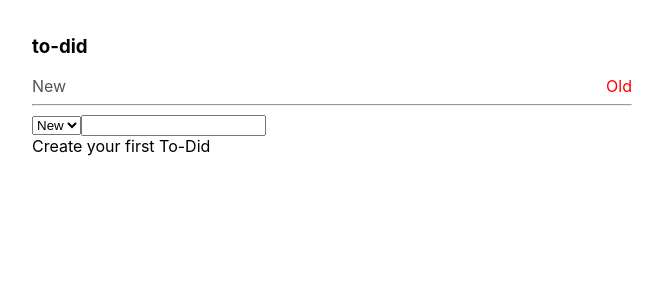
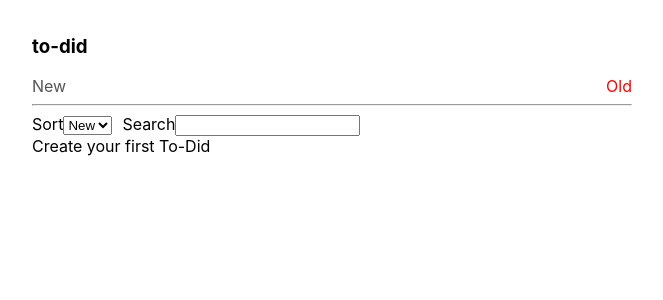
Before and after one commit to paul-uu/todid, a React (Create React App) app in the folder todid2/: page / in a window 1280 px wide. Both pictures are taken after a click on the element "Old". Shown: the top 300 px of the page, without its empty margins (308-971 px from the left). Built offline with nearby package versions, Linux system fonts and the light colour scheme.

Commit message:
refactoring, some styling to list

```diff
--- a/todid2/src/App.tsx
+++ b/todid2/src/App.tsx
@@ -44,10 +44,8 @@ function App() {
     }, [savedToDids]);
 
     useEffect(() => {
-        if (selectedTab === TABS.OLD && savedToDids === null) {
-            let todids = getToDids();
-            setSavedToDids(todids);
-        }
+        if (selectedTab === TABS.OLD && savedToDids === null)
+            setSavedToDids(getToDids());
     }, [selectedTab]);
 
     const handleAddNewTodid = (todid: IToDid) => {
--- a/todid2/src/components/ToDidsList.tsx
+++ b/todid2/src/components/ToDidsList.tsx
@@ -1,4 +1,5 @@
-import React, { FC, useState, useEffect } from 'react';
+import React, { FC, useState } from 'react';
+import styled from 'styled-components';
 import Todid from './Todid';
 import { IToDid } from '../interfaces';
 
@@ -19,33 +20,30 @@ const SORT_OPTIONS = {
     OLD: { value: 'old', label: 'Old' }
 }
 
-const ToDidsList = (props: IToDidsListProps) => {
-
+const ToDidsList:FC<IToDidsListProps> = (props) => {
     const { todids, deleteTodid } = props;
-
     const [sort, setSort] = useState(SORT_OPTIONS.NEW.value);
     const [search, setSearch] = useState('');
+    return (
+        <>
+            {/* @ts-ignore */}
+            <StyledSort sort={sort} setSort={setSort} />
+            {/* @ts-ignore */}
+            <StyledSearch search={search} setSearch={setSearch} />
 
-    useEffect(() => {
-        console.log(props);
-    }, []);
+            { (!todids || isObjEmpty(todids)) && <div>Create your first To-Did</div> }
+            {/* @ts-ignore */}
+            {todids && <StyledList todids={todids} search={search} sort={sort} deleteTodid={deleteTodid} />}
+        </>
+    )
+}
 
 
-    useEffect(() => {
-        if (!todids || !sort) {
-            console.log('no todids');
-            return;
-        }
-        renderToDids(todids);
-    }, [sort]);
 
+const List = (
+    { todids, search, sort, deleteTodid, className }:
+    { todids: any, search: string, sort: string, deleteTodid: Function, className: string }) => {
 
-    useEffect(() => {
-        console.log(props);
-    }, [props.todids]);
-
-
-    const renderToDids = (todids: any) => {
 
     let todidIds;
     if (search) {
@@ -69,8 +67,9 @@ const ToDidsList = (props: IToDidsListProps) => {
         else
             return dateTimeB - dateTimeA;
     });
-
-        return todidIds.map((todidId: string) => {
+    return (
+        <div className={className}>
+            { todidIds.map((todidId: string) => {
                 return (
                     <Todid
                         key={todidId}
@@ -79,45 +78,54 @@ const ToDidsList = (props: IToDidsListProps) => {
                         deleteTodid={deleteTodid}
                     />
                 )
-        });
-    }
-
-    return (
-        <>
-        <Sort sort={sort} setSort={setSort} />
-        <Search search={search} setSearch={setSearch} />
-
-        { !todids || isObjEmpty(todids)
-            ? <div>Create your first To-Did</div>
-            : renderToDids(todids)
-        }
-        </>
+            })}
+        </div>
     )
 }
+const StyledList = styled(List)`
+    margin-top: 10px;
+`;
 
-const Search = ({search, setSearch}: { search: string, setSearch: Function }) => {
+
+
+const Sort = ({sort, setSort, className}: { sort: string, setSort: Function, className: string }) => {
+    const handleSelect = (e: any) => {
+        setSort(e.target.value);
+    }
     return (
+        <div className={className}>
+            <span>Sort</span>
+            <select value={sort} onChange={handleSelect}>
+            { Object.values(SORT_OPTIONS).map((sort: IOption) => (
+                <option key={sort.value} value={sort.value}>{sort.label}</option>
+            ))}
+            </select>
+        </div>
+    )
+}
+const StyledSort = styled(Sort)`
+    display: inline-block;
+    margin-right: 10px;
+`;
+
+
+
+const Search = ({search, setSearch, className}: { search: string, setSearch: Function, className: string }) => {
+    return (
+        <div className={className}>
+            <span>Search</span>
             <input
                 type='text'
                 value={search}
                 onChange={e => setSearch(e.target.value)}
             />
+        </div>
     )
 }
-
-const Sort = ({sort, setSort}: { sort: string, setSort: Function }) => {
-    const handleSelect = (e: any) => {
-        setSort(e.target.value);
-    }
-    return (
-
-        <select value={sort} onChange={handleSelect}>
-        { Object.values(SORT_OPTIONS).map((sort: IOption) => (
-            <option key={sort.value} value={sort.value}>{sort.label}</option>
-        ))}
-        </select>
-    )
-}
+const StyledSearch = styled(Search)`
+    display: inline-block;
+    margin-right: 10px;
+`;
 
 
 export default ToDidsList;
```
Lines whose indentation alone changed are shown as unchanged.
